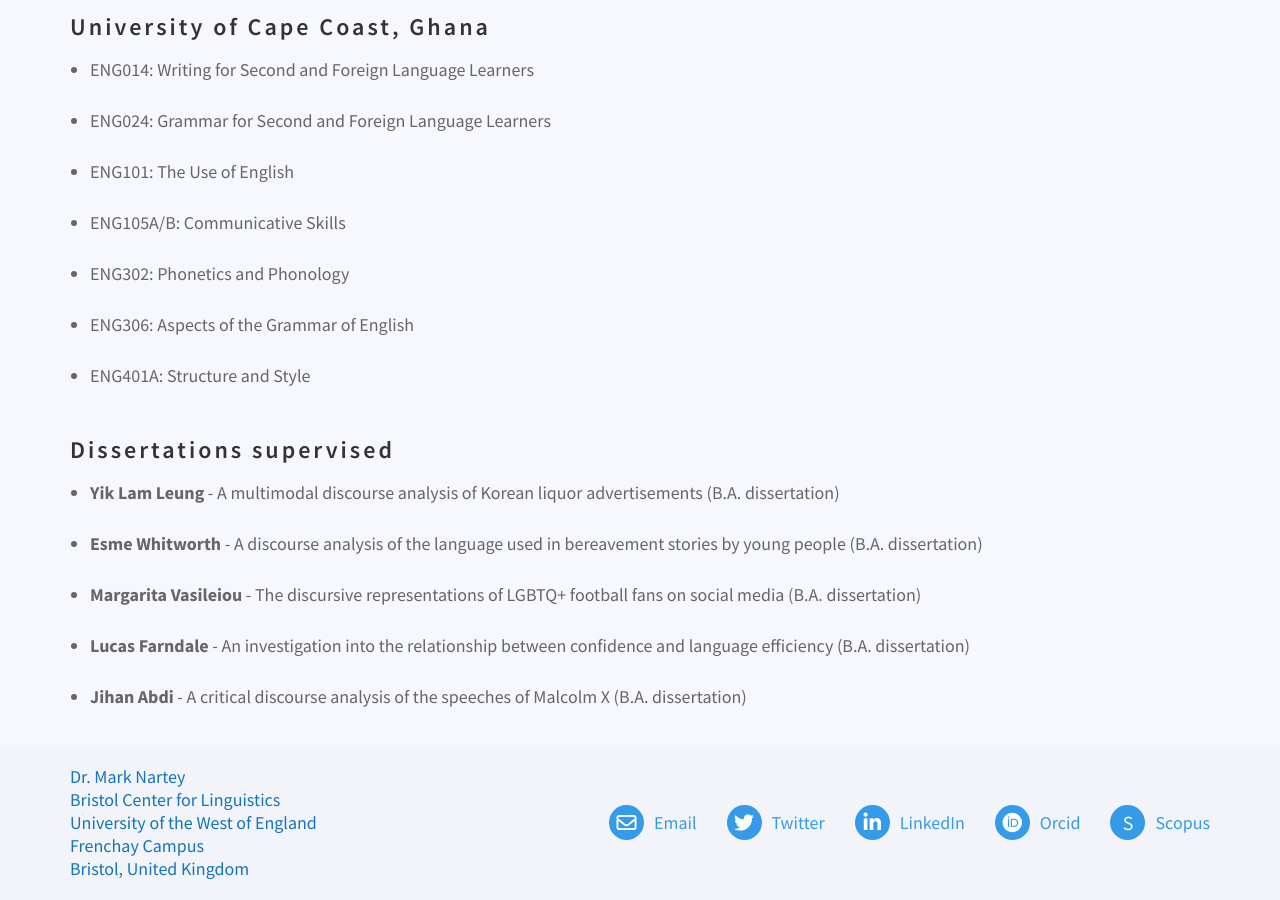
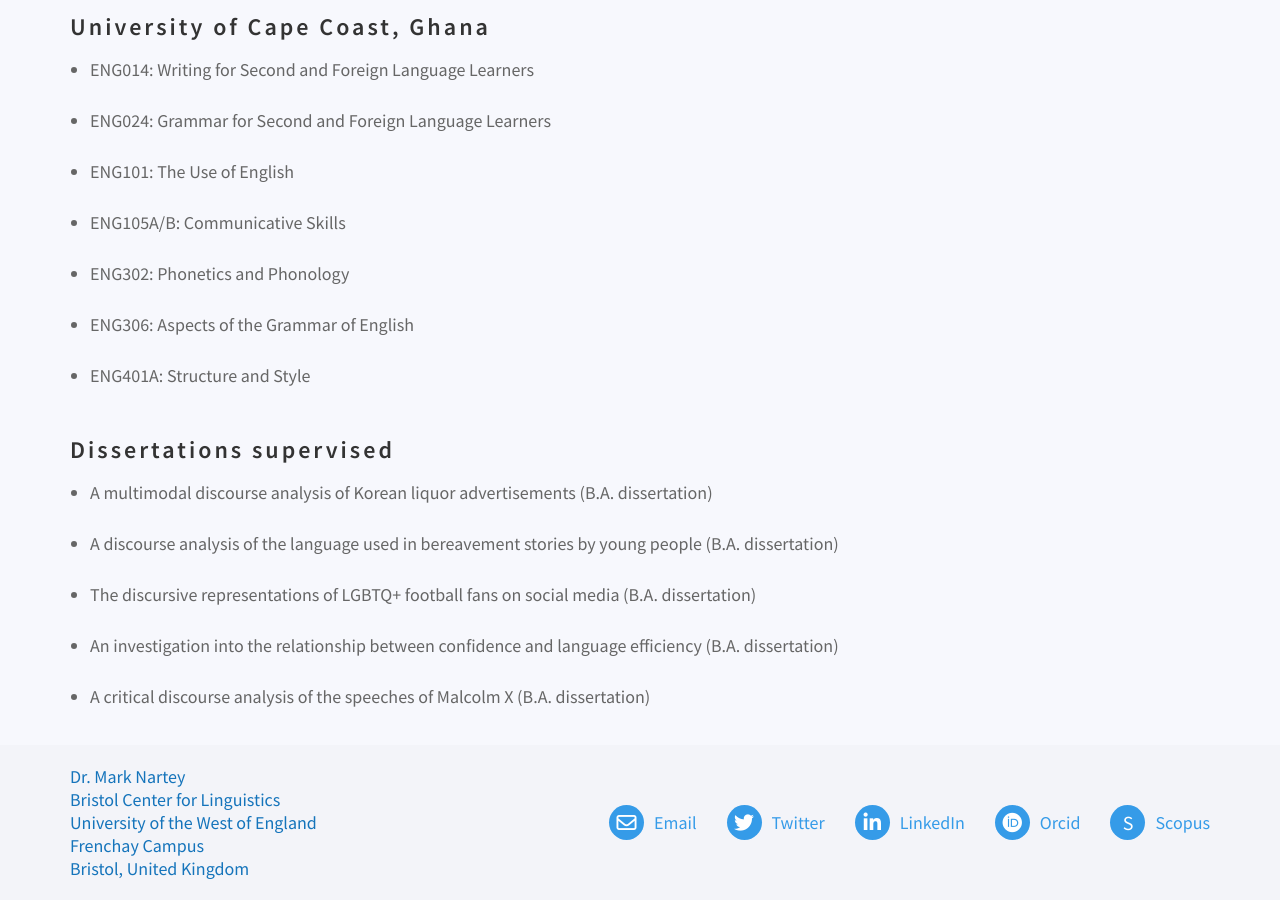
Before and after one commit to danielcornock/marknartey.com, a Jekyll site: the page built from _pages/teaching.md, in a window 1280 px wide and 900 px high, scrolled down 1267 px. Built offline with Jekyll 4.4.1, drawn with Linux system fonts in a browser that asks for light colours; nearby versions of some CDN libraries.

Commit message:
Update Pages “teaching”

```diff
--- a/_pages/teaching.md
+++ b/_pages/teaching.md
@@ -36,8 +36,8 @@ I am experienced in curriculum planning as well as designing and delivering ling
 
 ## Dissertations supervised
 
-* **Yik Lam Leung** - A multimodal discourse analysis of Korean liquor advertisements (B.A. dissertation)
-* **E﻿sme Whitworth** - A discourse analysis of the language used in bereavement stories by young people  (B.A. dissertation)
-* **Margarita Vasileiou** - The discursive representations of LGBTQ+ football fans on social media (B.A. dissertation)
-* **Lucas Farndale** - An investigation into the relationship between confidence and language efficiency (B.A. dissertation)
-* **Jihan Abdi** - A critical discourse analysis of the speeches of Malcolm X (B.A. dissertation)
+* A multimodal discourse analysis of Korean liquor advertisements (B.A. dissertation)
+* A discourse analysis of the language used in bereavement stories by young people  (B.A. dissertation)
+* The discursive representations of LGBTQ+ football fans on social media (B.A. dissertation)
+* An investigation into the relationship between confidence and language efficiency (B.A. dissertation)
+* A critical discourse analysis of the speeches of Malcolm X (B.A. dissertation)
```
